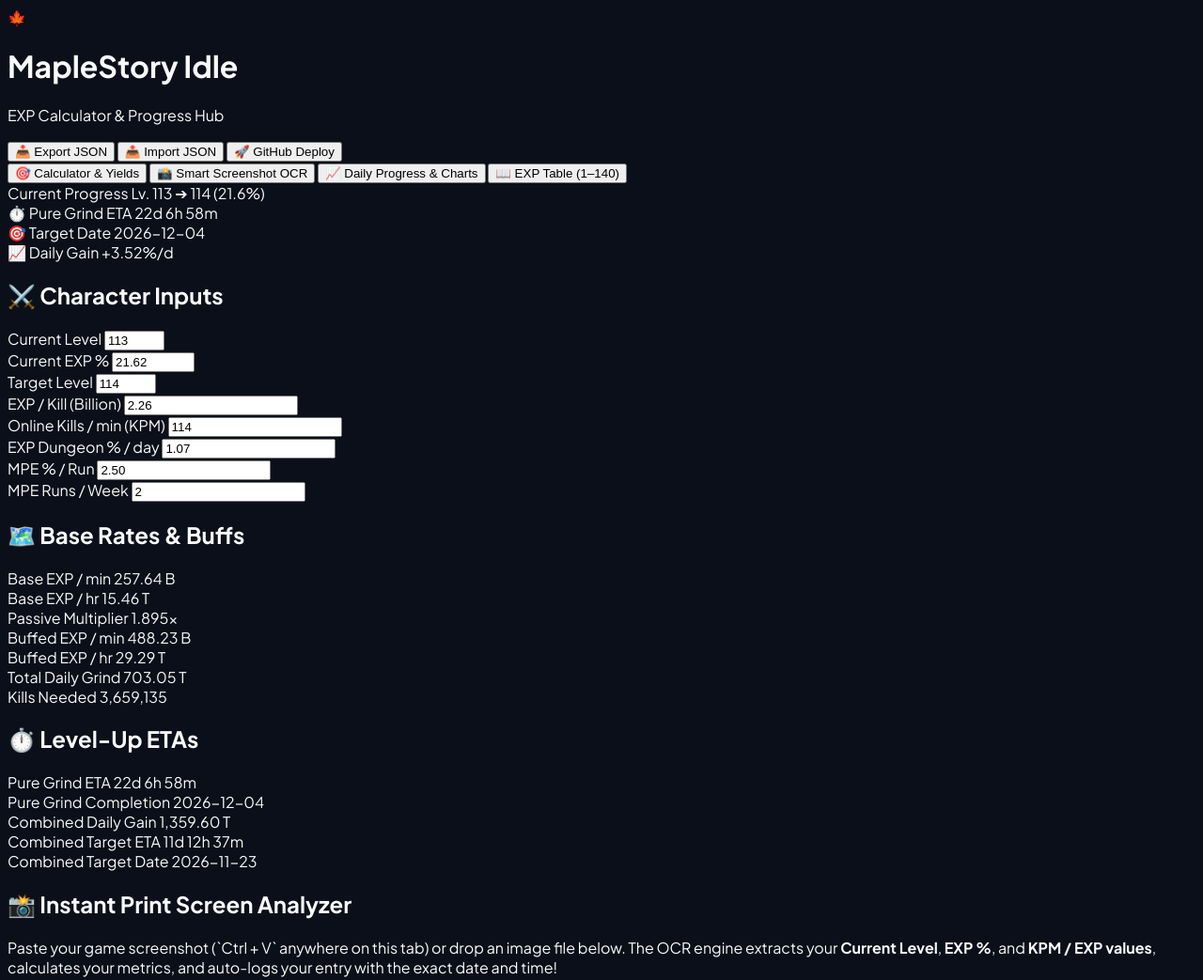
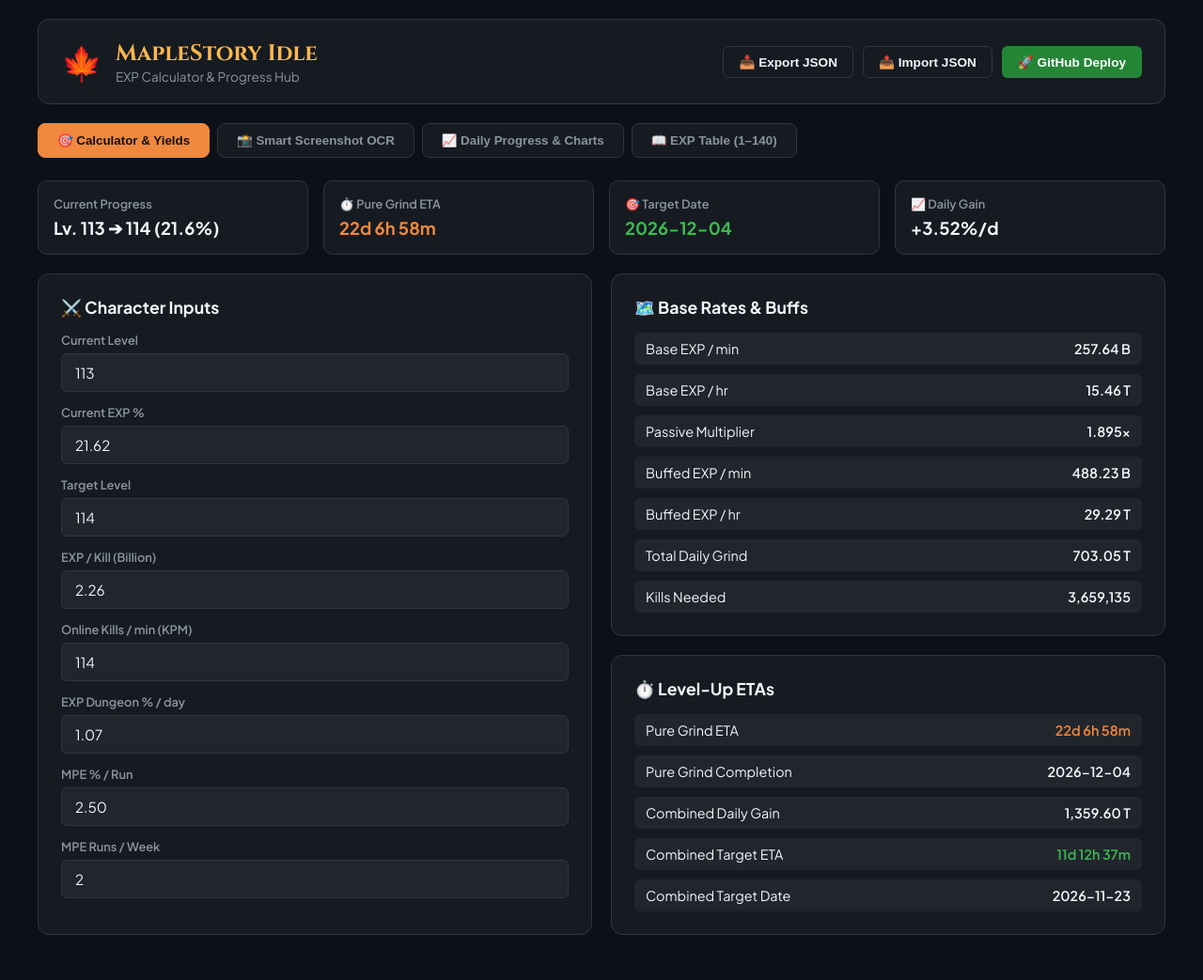
Before and after one commit to Ufokirbi/maplestory-exp-calc, a plain HTML site: page index.html in a window 1280 px wide. Shown: the top 1043 px of the page at 94% size. After the commit the page ends 1015 px from the top, so only its background shows below. Drawn offline with Linux system fonts and the light colour scheme.

Commit message:
Update styles.css

```diff
--- a/styles.css
+++ b/styles.css
@@ -1,64 +1,388 @@
-/* ==========================================================================
-   MapleStory Idle — EXP Calculator & Progress Logger Stylesheet
-   ========================================================================== */
+:root {
+    --bg-main: #0d1117;
+    --bg-card: #161b22;
+    --bg-input: #21262d;
+    --border-color: #30363d;
+    --text-main: #f0f6fc;
+    --text-muted: #8b949e;
+    --accent-amber: #f0883e;
+    --accent-emerald: #238636;
+    --accent-cyan: #38bdf8;
+    --accent-purple: #8957e5;
+    --danger: #f85149;
+}
+
+* {
+    box-sizing: border-box;
+    margin: 0;
+    padding: 0;
+}
 
 body {
-  font-family: 'Plus Jakarta Sans', sans-serif;
-  background-color: #0b0f19;
-  color: #f8fafc;
-  -webkit-font-smoothing: antialiased;
+    background-color: var(--bg-main);
+    color: var(--text-main);
+    font-family: 'Plus Jakarta Sans', sans-serif;
+    padding: 20px;
+    min-height: 100vh;
 }
 
-.font-mono-num {
-  font-family: 'JetBrains Mono', monospace;
+.app-container {
+    max-width: 1200px;
+    margin: 0 auto;
 }
 
-.glass-card {
-  background: rgba(19, 27, 46, 0.75);
-  backdrop-filter: blur(12px);
-  -webkit-backdrop-filter: blur(12px);
-  border: 1px solid rgba(255, 255, 255, 0.08);
-  box-shadow: 0 8px 32px 0 rgba(0, 0, 0, 0.37);
+/* Header */
+.app-header {
+    display: flex;
+    justify-content: space-between;
+    align-items: center;
+    background: var(--bg-card);
+    border: 1px solid var(--border-color);
+    padding: 20px 24px;
+    border-radius: 12px;
+    margin-bottom: 20px;
 }
 
-.glass-card-amber {
-  border-color: rgba(245, 158, 11, 0.25);
-  box-shadow: 0 8px 32px 0 rgba(245, 158, 11, 0.1);
+.logo-area {
+    display: flex;
+    align-items: center;
+    gap: 14px;
 }
 
-.glass-card-emerald {
-  border-color: rgba(16, 185, 129, 0.25);
-  box-shadow: 0 8px 32px 0 rgba(16, 185, 129, 0.1);
+.maple-icon {
+    font-size: 2.2rem;
 }
 
-.glow-emerald {
-  box-shadow: 0 0 25px -5px rgba(16, 185, 129, 0.25);
+.app-header h1 {
+    font-family: 'Cinzel', serif;
+    font-size: 1.5rem;
+    font-weight: 700;
+    color: #ffb74d;
 }
 
-/* Custom Scrollbar */
-::-webkit-scrollbar {
-  width: 6px;
-  height: 6px;
-}
-::-webkit-scrollbar-track {
-  background: #0b0f19;
-}
-::-webkit-scrollbar-thumb {
-  background: #1e293b;
-  border-radius: 9999px;
-}
-::-webkit-scrollbar-thumb:hover {
-  background: #334155;
+.subtitle {
+    font-size: 0.85rem;
+    color: var(--text-muted);
 }
 
-.chart-line {
-  stroke-dasharray: 1000;
-  stroke-dashoffset: 1000;
-  animation: dash 1.5s ease-out forwards;
+.header-actions {
+    display: flex;
+    gap: 10px;
 }
 
-@keyframes dash {
-  to {
-    stroke-dashoffset: 0;
-  }
+/* Buttons */
+.btn {
+    padding: 8px 16px;
+    border-radius: 6px;
+    font-size: 0.85rem;
+    font-weight: 600;
+    cursor: pointer;
+    border: 1px solid transparent;
+    transition: all 0.2s;
 }
+
+.btn-primary {
+    background: var(--accent-emerald);
+    color: white;
+}
+.btn-primary:hover { opacity: 0.9; }
+
+.btn-outline {
+    background: transparent;
+    border-color: var(--border-color);
+    color: var(--text-main);
+}
+.btn-outline:hover { background: var(--bg-input); }
+
+.btn-danger-outline {
+    background: transparent;
+    border-color: var(--danger);
+    color: var(--danger);
+}
+.btn-danger-outline:hover { background: rgba(248, 81, 73, 0.1); }
+
+.full-width { width: 100%; }
+
+/* Navigation Tabs */
+.nav-tabs {
+    display: flex;
+    gap: 8px;
+    margin-bottom: 20px;
+    overflow-x: auto;
+    padding-bottom: 4px;
+}
+
+.tab-btn {
+    background: var(--bg-card);
+    border: 1px solid var(--border-color);
+    color: var(--text-muted);
+    padding: 10px 20px;
+    border-radius: 8px;
+    font-weight: 600;
+    cursor: pointer;
+    white-space: nowrap;
+    transition: all 0.2s;
+}
+
+.tab-btn:hover {
+    color: var(--text-main);
+    border-color: var(--accent-amber);
+}
+
+.tab-btn.active {
+    background: var(--accent-amber);
+    color: #111;
+    border-color: var(--accent-amber);
+}
+
+/* Tab Content */
+.tab-content {
+    display: none;
+}
+.tab-content.active {
+    display: block;
+}
+
+/* Summary Banner */
+.summary-banner {
+    display: grid;
+    grid-template-columns: repeat(auto-fit, minmax(220px, 1fr));
+    gap: 16px;
+    margin-bottom: 20px;
+}
+
+.summary-item {
+    background: var(--bg-card);
+    border: 1px solid var(--border-color);
+    padding: 16px;
+    border-radius: 10px;
+    display: flex;
+    flex-direction: column;
+    gap: 6px;
+}
+
+.s-label {
+    font-size: 0.8rem;
+    color: var(--text-muted);
+    font-weight: 600;
+}
+
+.s-value {
+    font-size: 1.15rem;
+    font-weight: 700;
+}
+
+.highlight-amber { color: var(--accent-amber); }
+.highlight-green { color: #3fb950; }
+
+/* Grid & Cards */
+.grid-2col {
+    display: grid;
+    grid-template-columns: 1fr 1fr;
+    gap: 20px;
+}
+
+@media(max-width: 850px) {
+    .grid-2col { grid-template-columns: 1fr; }
+}
+
+.stack {
+    display: flex;
+    flex-direction: column;
+    gap: 20px;
+}
+
+.card {
+    background: var(--bg-card);
+    border: 1px solid var(--border-color);
+    border-radius: 12px;
+    padding: 24px;
+}
+
+.card h2 {
+    font-size: 1.1rem;
+    font-weight: 700;
+    margin-bottom: 16px;
+    color: var(--text-main);
+}
+
+.section-desc {
+    font-size: 0.85rem;
+    color: var(--text-muted);
+    margin-bottom: 16px;
+    line-height: 1.4;
+}
+
+/* Inputs */
+.input-group {
+    margin-bottom: 14px;
+}
+
+.input-group label {
+    display: block;
+    font-size: 0.8rem;
+    font-weight: 600;
+    color: var(--text-muted);
+    margin-bottom: 6px;
+}
+
+.input-group input {
+    width: 100%;
+    background: var(--bg-input);
+    border: 1px solid var(--border-color);
+    color: var(--text-main);
+    padding: 10px 14px;
+    border-radius: 6px;
+    font-size: 0.95rem;
+    font-family: inherit;
+}
+
+.input-group input:focus {
+    outline: none;
+    border-color: var(--accent-amber);
+}
+
+/* Table Preview */
+.table-preview {
+    display: flex;
+    flex-direction: column;
+    gap: 10px;
+}
+
+.row {
+    display: flex;
+    justify-content: space-between;
+    padding: 8px 12px;
+    background: var(--bg-input);
+    border-radius: 6px;
+    font-size: 0.9rem;
+}
+
+.row span:last-child {
+    font-weight: 600;
+}
+
+/* Dropzone */
+.dropzone {
+    border: 2px dashed var(--border-color);
+    background: var(--bg-input);
+    padding: 40px 20px;
+    text-align: center;
+    border-radius: 10px;
+    cursor: pointer;
+    transition: border-color 0.2s;
+}
+.dropzone:hover {
+    border-color: var(--accent-amber);
+}
+.dropzone-icon {
+    font-size: 2.5rem;
+    margin-bottom: 10px;
+}
+.dropzone h3 { font-size: 1rem; margin-bottom: 4px; }
+.dropzone p { font-size: 0.8rem; color: var(--text-muted); }
+
+.preview-grid {
+    display: grid;
+    grid-template-columns: repeat(3, 1fr);
+    gap: 12px;
+}
+
+/* Chart */
+.chart-wrapper {
+    background: var(--bg-input);
+    border-radius: 8px;
+    padding: 12px;
+    height: 240px;
+    margin-bottom: 12px;
+}
+
+.chart-legend {
+    display: flex;
+    justify-content: center;
+    gap: 20px;
+    font-size: 0.8rem;
+    color: var(--text-muted);
+}
+
+.legend-dot {
+    display: inline-block;
+    width: 10px;
+    height: 10px;
+    border-radius: 50%;
+    margin-right: 6px;
+}
+.legend-dot.emerald { background: var(--accent-emerald); }
+.legend-dot.cyan { background: var(--accent-cyan); }
+.legend-dot.amber { background: var(--accent-amber); }
+
+/* Data Tables */
+.table-container {
+    overflow-x: auto;
+}
+.max-height-table {
+    max-height: 400px;
+    overflow-y: auto;
+}
+
+.data-table {
+    width: 100%;
+    border-collapse: collapse;
+    font-size: 0.85rem;
+    text-align: left;
+}
+
+.data-table th, .data-table td {
+    padding: 10px 14px;
+    border-bottom: 1px solid var(--border-color);
+}
+
+.data-table th {
+    background: var(--bg-input);
+    font-weight: 600;
+    color: var(--text-muted);
+}
+
+/* Modal */
+.modal-backdrop {
+    position: fixed;
+    top: 0; left: 0; width: 100%; height: 100%;
+    background: rgba(0,0,0,0.7);
+    display: none;
+    justify-content: center;
+    align-items: center;
+    z-index: 1000;
+}
+.modal-backdrop.active { display: flex; }
+
+.modal {
+    background: var(--bg-card);
+    border: 1px solid var(--border-color);
+    padding: 30px;
+    border-radius: 12px;
+    max-width: 500px;
+    width: 90%;
+}
+.modal h2 { margin-bottom: 16px; color: var(--accent-amber); }
+.modal ol { margin-left: 20px; font-size: 0.9rem; line-height: 1.6; color: var(--text-muted); }
+.modal code { background: var(--bg-input); padding: 2px 6px; border-radius: 4px; color: var(--text-main); }
+
+/* Toast */
+.toast {
+    position: fixed;
+    bottom: 20px; right: 20px;
+    background: var(--accent-emerald);
+    color: white;
+    padding: 12px 20px;
+    border-radius: 8px;
+    font-weight: 600;
+    box-shadow: 0 4px 12px rgba(0,0,0,0.3);
+    transform: translateY(100px);
+    opacity: 0;
+    transition: all 0.3s;
+    z-index: 1100;
+}
+.toast.show {
+    transform: translateY(0);
+    opacity: 1;
+}
```
